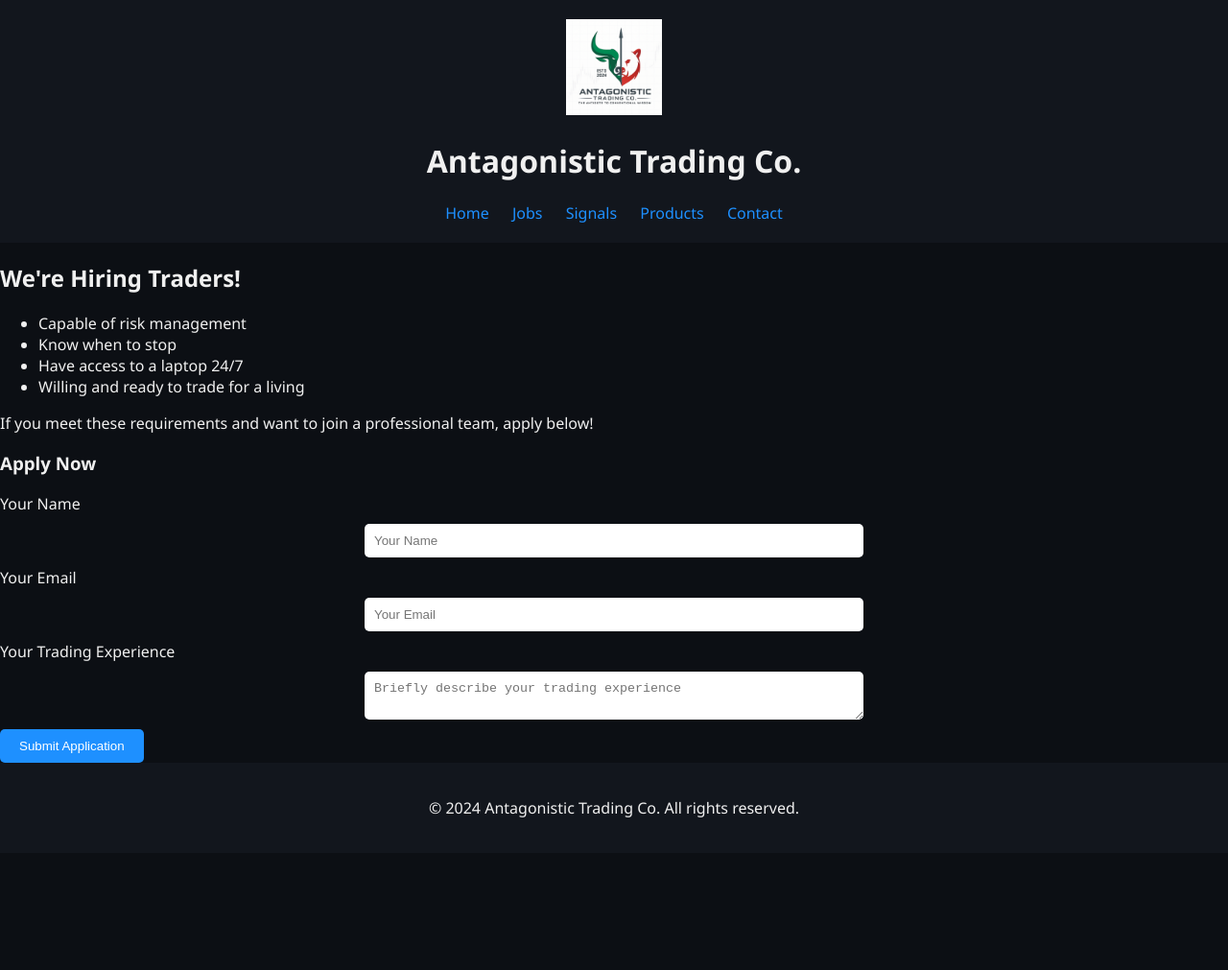
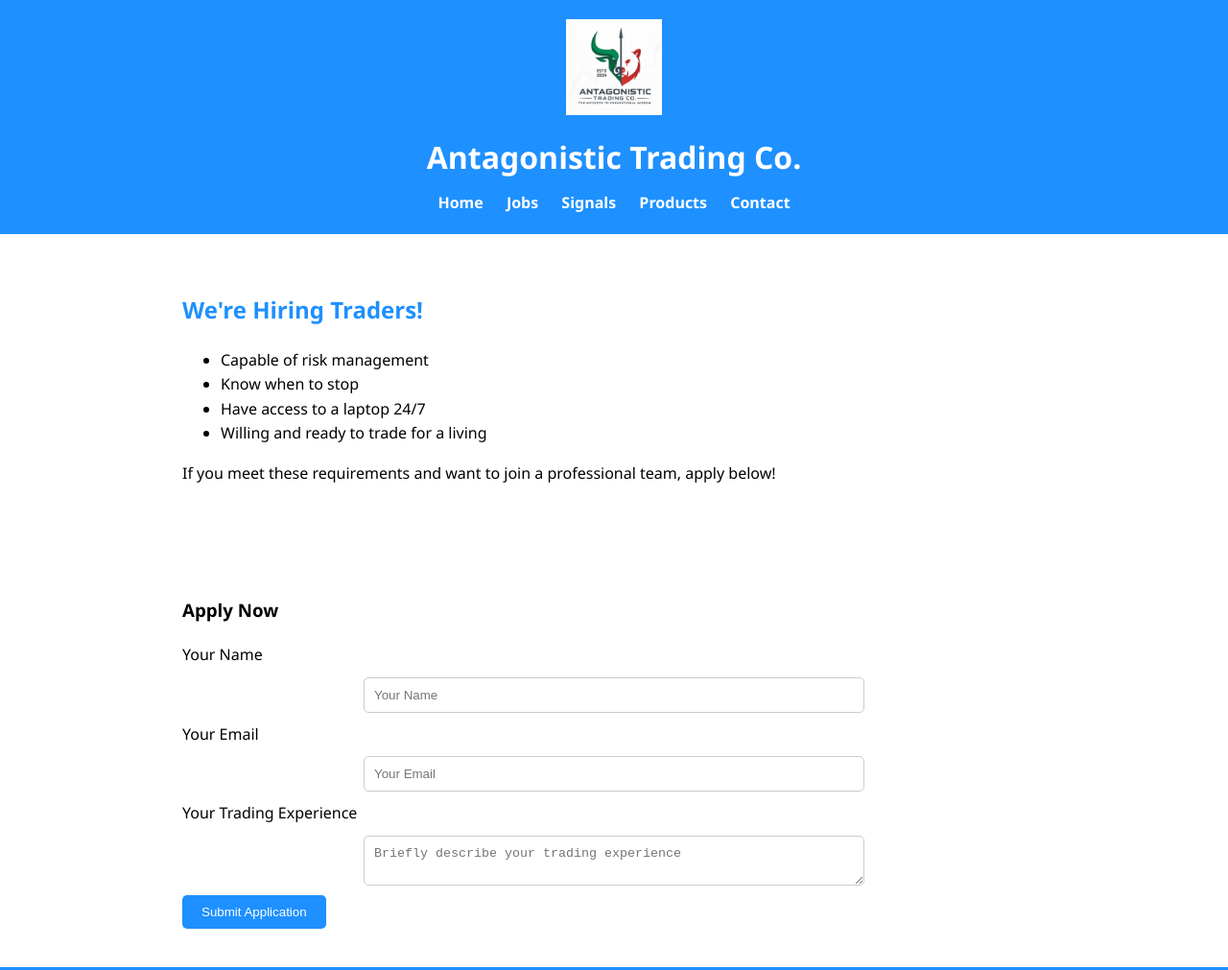
Before and after one commit to st10490392/WEDE, a plain HTML site: page jobs.html in a window 1280 px wide. Shown: the top 1011 px of the page at 96% size. Before the commit the page ends 889 px from the top, so only its background shows below. Drawn offline with Linux system fonts and the light colour scheme; files whose address does not match are found by name.

Commit message:
Add files via upload

```diff
--- a/style.css
+++ b/style.css
@@ -1,53 +1,102 @@
-
+/* Reset */
 body {
   margin: 0;
   font-family: 'Segoe UI', Tahoma, Geneva, Verdana, sans-serif;
-  background: #0c0f14;
-  color: #f0f0f0;
+  background: #ffffff;   /* White background */
+  color: #000000;        /* Black text for readability */
+  line-height: 1.6;
 }
+
+/* Header */
 header {
   padding: 20px;
   text-align: center;
-  background: #12161d;
+  background: #1e90ff;   /* Blue header */
+  color: #ffffff;        /* White text in header */
+}
+header h1 {
+  margin: 10px 0;
 }
 .logo {
   max-width: 100px;
+  height: auto;
 }
+
+/* Navigation */
 nav a {
   margin: 0 10px;
-  color: #1e90ff;
+  color: #ffffff;        /* White nav links */
   text-decoration: none;
+  font-weight: bold;
 }
+nav a:hover {
+  text-decoration: underline;
+}
+
+/* Hero Section */
 .hero {
-  padding: 50px;
+  padding: 60px 20px;
   text-align: center;
+  background: #f0f8ff;   /* Very light blue for hero background */
+}
+.hero h2 {
+  font-size: 2em;
+  margin-bottom: 10px;
+}
+.hero p {
+  font-size: 1.2em;
 }
 .cta-button {
   background: #1e90ff;
-  color: white;
-  padding: 10px 20px;
+  color: #ffffff;
+  padding: 12px 24px;
   text-decoration: none;
+  border-radius: 5px;
   display: inline-block;
   margin-top: 15px;
 }
-footer {
-  text-align: center;
-  padding: 20px;
-  background: #12161d;
+.cta-button:hover {
+  background: #0d6efd;   /* Darker blue hover */
 }
-form input, form textarea {
+
+/* Sections */
+section {
+  padding: 40px 20px;
+  max-width: 900px;
+  margin: auto;
+}
+section h2 {
+  color: #1e90ff;
+  margin-bottom: 20px;
+}
+
+/* Forms */
+form input,
+form textarea {
   width: 100%;
   max-width: 500px;
   margin: 10px auto;
   padding: 10px;
   display: block;
   border-radius: 5px;
-  border: none;
+  border: 1px solid #cccccc;
 }
 form button {
   padding: 10px 20px;
   background: #1e90ff;
-  color: white;
+  color: #ffffff;
   border: none;
   border-radius: 5px;
+  cursor: pointer;
 }
+form button:hover {
+  background: #0d6efd;
+}
+
+/* Footer */
+footer {
+  text-align: center;
+  padding: 20px;
+  background: #1e90ff;
+  color: #ffffff;
+}
```
